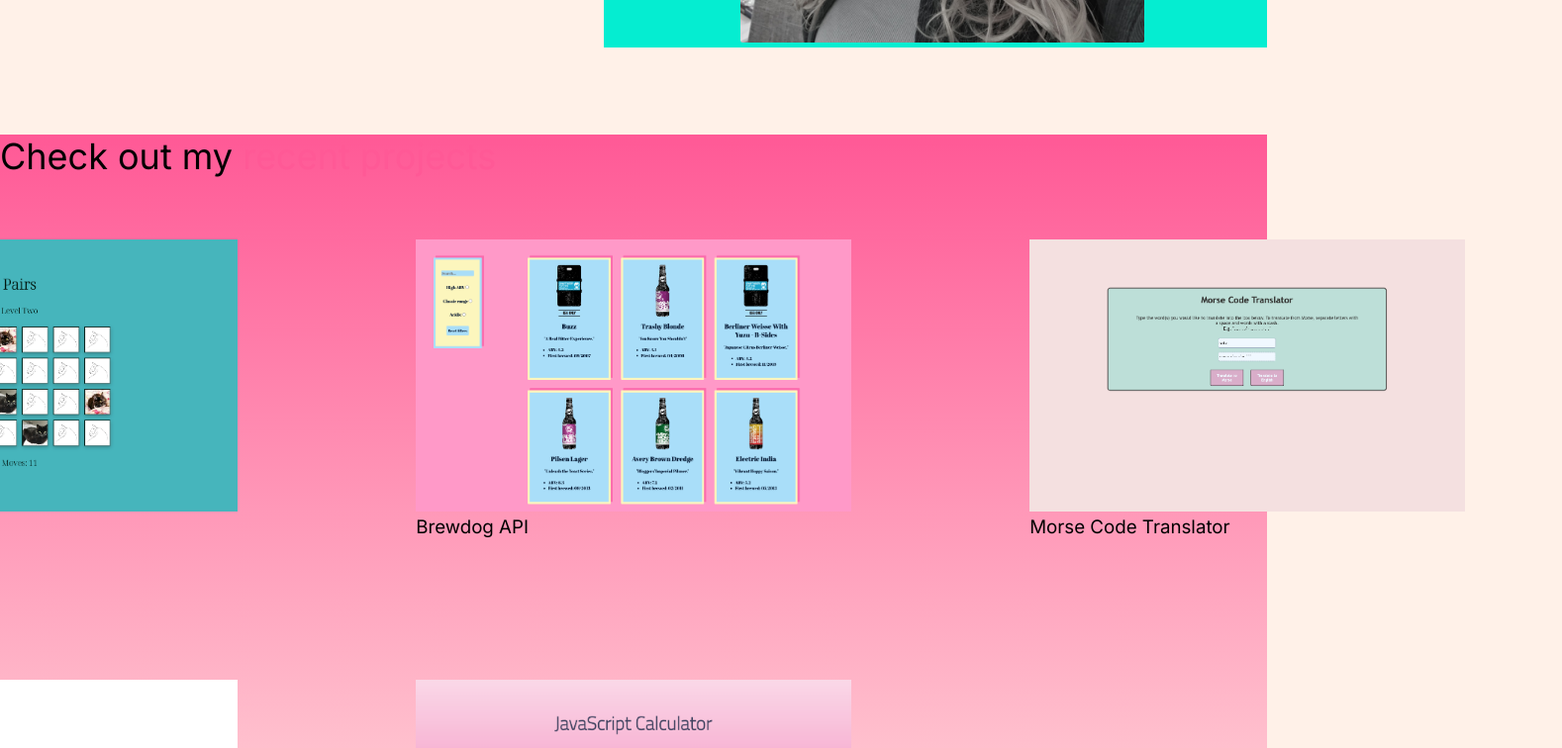
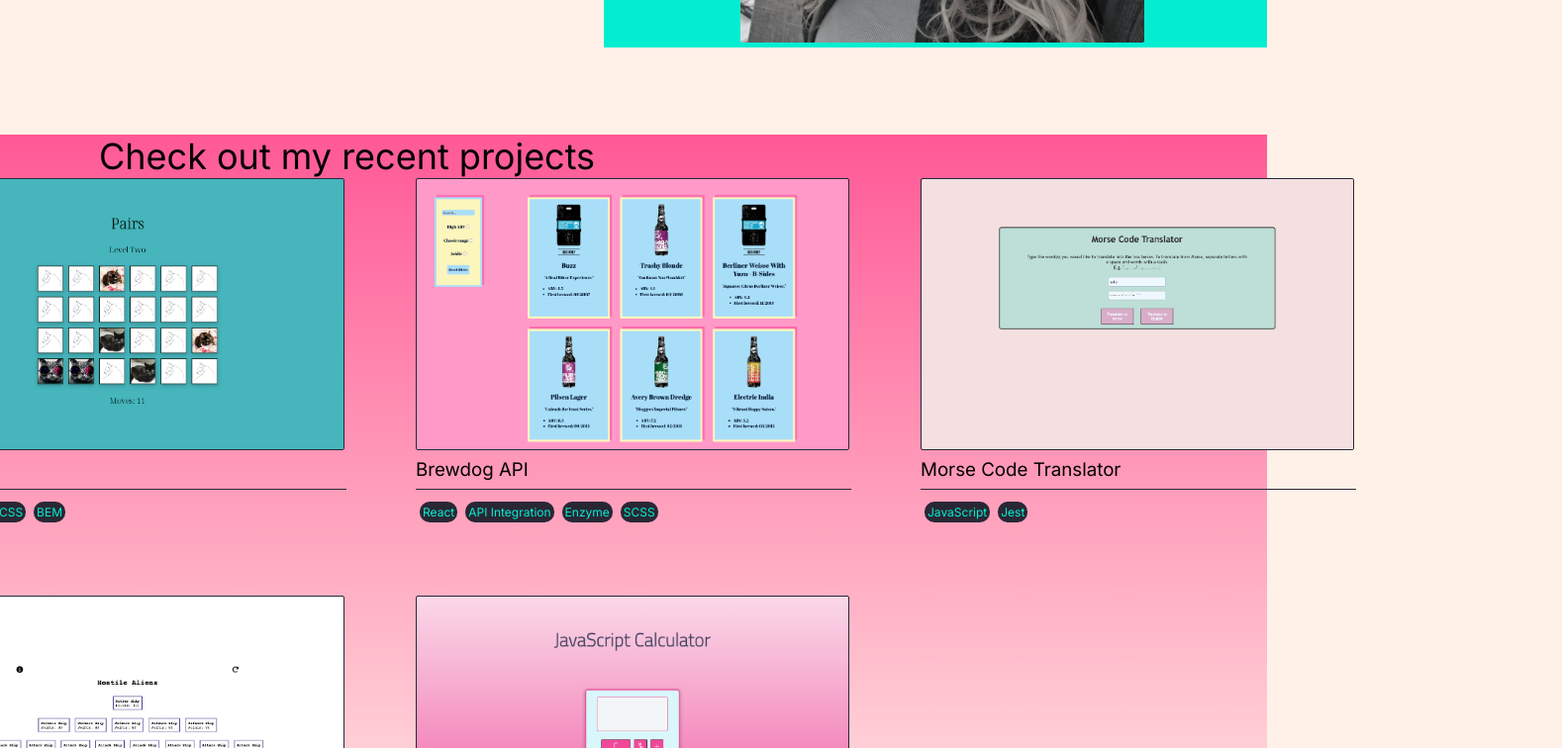
Before and after one commit to blaisebuckland/portfolio-v2, a React (Create React App) app: page / in a window 1280 px wide. Shown: the part 720-1476 px from the top of the page at 99% size, 1578 px wide, since content can reach past the window. Built offline with nearby package versions, Linux system fonts and the light colour scheme.

Commit message:
Update project data, refactor and restyle cards

```diff
--- a/src/components/Card/Card.jsx
+++ b/src/components/Card/Card.jsx
@@ -11,12 +11,22 @@
 
   const flipStyles = isFaceDown ? styles.faceDown : "";
   return (
-    <section className={`${styles.card} ${flipStyles}`} onClick={() => setIsFaceDown(!isFaceDown)}>
-      <div className={styles.front}>
-        <CardFront project={project} />
+    <section className={styles.cardAndInfoContainer}>
+      <div className={`${styles.card} ${flipStyles}`} onClick={() => setIsFaceDown(!isFaceDown)}>
+        <div className={styles.front}>
+          <CardFront project={project} />
+        </div>
+        <div className={styles.back}>
+          <CardBack project={project} />
+        </div>
       </div>
-      <div className={styles.back}>
-        <CardBack project={project} />
+      <div>
+        <h3 className={styles.projectHeading}>{project.name}</h3>
+        <ul className={styles.technologyList}>
+                {
+                    project.technologies.map((technology) => <li className={styles.technologies} key={technology}>{technology}</li>)
+                }
+            </ul>
       </div>
     </section>
   )
--- a/src/components/Card/Card.module.scss
+++ b/src/components/Card/Card.module.scss
@@ -1,16 +1,20 @@
 @import "../../variables.scss";
+
+// .cardAndInfoContainer {
+// }
 
 .card {
     display: flex;
     justify-content: center;
     align-items: center;
     position: relative;
-    height: 425px;
-    width: 600px;
+    height: 275px;
+    width: 438.42px;
     transform-style: preserve-3d;
     transition: 400ms;
-    // border: 2px solid $color-white;
-    // background-color: $color-primary;
+    cursor: pointer;
+    border: 1px solid $color-black;
+    border-radius: 2px;
 }
 
 .faceDown {
@@ -25,3 +29,25 @@
 .back {
     transform: rotateY(180deg);
 }
+
+.technologyList {
+    list-style: none;
+    display: flex;
+}
+
+.technologies {
+    background-color: $color-black;
+    color: $color-primary;
+    border-radius: 10px;
+    padding: 3px;
+    margin: 4px;
+    font-size: 12px;
+}
+
+.projectHeading {
+    // text-decoration: underline;
+    width: 440px;
+    border-bottom: 1px solid $color-black;
+    padding-bottom: 8px;
+    margin: 8px 0;
+}
--- a/src/components/CardBack/CardBack.jsx
+++ b/src/components/CardBack/CardBack.jsx
@@ -7,15 +7,11 @@
 
   return (
     <div className={styles.cardBack}>
-      <div className={styles.textContainer}>
       <p>{description}</p>
-          <ul>
-              {
-                  technologies.map((technology) => <li className={styles.technologies} key={technology}>{technology}</li>)
-              }
-          </ul>
+      <div className={styles.projectLinkContainer}>
+        <a href={url} target="_blank" rel="noreferrer" className={styles.projectLink}>Preview</a>
+        <a href={github} target="_blank" rel="noreferrer" className={styles.projectLink}>GitHub</a>
       </div>
-      <h3 className={styles.projectHeading}>{name}</h3>
     </div>
   )
 }
--- a/src/components/CardBack/CardBack.module.scss
+++ b/src/components/CardBack/CardBack.module.scss
@@ -1,11 +1,23 @@
 @import "../../variables.scss";
 
 .cardBack {
-    // padding: 50px;
+    height: 273px;
+    background-color: $color-primary;
+    padding: 20px;
+    display: flex;
+    flex-direction: column;
+    justify-content: space-evenly;
+    border-radius: 2px;
 }
 
-.textContainer {
-    height: 275px;
-    // width: 500px;
-    background-color: $color-primary;
+.projectLinkContainer {
+    display: flex;
+    justify-content: space-evenly;
 }
+
+.projectLink {
+    color: $color-primary;
+    background-color: $color-black;
+    border-radius: 20px;
+    padding: 3px 6px;
+}
--- a/src/components/CardFront/CardFront.jsx
+++ b/src/components/CardFront/CardFront.jsx
@@ -8,7 +8,6 @@
   return (
     <div className={styles.cardFront}>
         <img src={image} alt={name} className={styles.projectImg}/>
-        <h3 className={styles.projectHeading}>{name}</h3>
     </div>
   )
 }
--- a/src/components/CardFront/CardFront.module.scss
+++ b/src/components/CardFront/CardFront.module.scss
@@ -1,9 +1,15 @@
 @import "../../variables.scss";
 
 .projectImg {
-    height: 275px;
+    height: 273px;
+    // border-radius: 5px;
+    border-radius: 2px;
 }
 
 .cardFront {
-    padding: 50px;
+    // padding: 50px;
+    // border-radius: 5px;
+    display: flex;
+
+
 }
--- a/src/components/Projects/Projects.jsx
+++ b/src/components/Projects/Projects.jsx
@@ -13,7 +13,7 @@
   return (
     <>
     <section className={styles.projectsContainer} id="projects">
-      <h2 className={styles.heading}>Check out my <span className={styles.headingStylised}>recent projects</span></h2>
+      <h2 className={styles.heading}>Check out my recent projects</h2>
       <div className={styles.cardsContainer}>
       {projectData.map((project) => {
         return renderCard(project)
--- a/src/components/Projects/Projects.module.scss
+++ b/src/components/Projects/Projects.module.scss
@@ -5,21 +5,18 @@
     flex-direction: column;
     justify-content: space-evenly;
     align-items: center;
-    // margin: 0 $margin-sides-desktop;
     background: rgb(255,241,232);
-background: linear-gradient(0deg, rgba(255,241,232,1) 0%, rgba(255,89,150,1) 100%);
+    background: linear-gradient(0deg, rgba(255,241,232,1) 0%, rgba(255,89,150,1) 100%);
+    padding: 0 $margin-sides-desktop;
+    height: 100vh;
 }
 
 .cardsContainer {
     display: grid;
     align-items: center;
     grid-template-columns: 1fr 1fr 1fr;
-    // grid-template-columns: repeat(auto-fill, minmax(300px, 1fr));
-    gap: 20px;
+    gap: 70px;
 }
 .heading {
     width: 100%;
 }
-.headingStylised {
-    color: $color-secondary;
-}
--- a/src/data/projectData.js
+++ b/src/data/projectData.js
@@ -12,7 +12,7 @@
     image: pairsImg,
     github: "https://github.com/blaisebuckland/pairs-game",
     url: "https://blaisebuckland.github.io/pairs-game/",
-    technologies: [1, 2, 3],
+    technologies: ["JavaScript", "SCSS", "BEM"],
   },
   {
     name: "Brewdog API",
@@ -21,7 +21,7 @@
     image: brewdogImg,
     github: "https://github.com/blaisebuckland/brewdog",
     url: "https://blaisebuckland.github.io/brewdog/",
-    technologies: [1, 2, 3],
+    technologies: ["React", "API Integration", "Enzyme", "SCSS"],
   },
   {
     name: "Morse Code Translator",
@@ -30,7 +30,7 @@
     image: morseImg,
     github: "https://github.com/blaisebuckland/morse-code-translator",
     url: "blaisebuckland.github.io/morse-code-translator",
-    technologies: [1, 2, 3],
+    technologies: ["JavaScript", "Jest"],
   },
   {
     name: "Hostile Aliens",
@@ -39,7 +39,7 @@
     image: hostileAliensImg,
     github: "https://github.com/blaisebuckland/hostile-aliens",
     url: "blaisebuckland.github.io/hostile-aliens/",
-    technologies: [1, 2, 3],
+    technologies: ["JavaScript", "Jest"],
   },
   {
     name: "Calculator",
@@ -48,6 +48,6 @@
     image: calculatorImg,
     github: "https://github.com/blaisebuckland/calculator",
     url: "blaisebuckland.github.io/calculator/",
-    technologies: [1, 2, 3],
+    technologies: ["JavaScript", "SCSS", "BEM"],
   },
 ];
```
